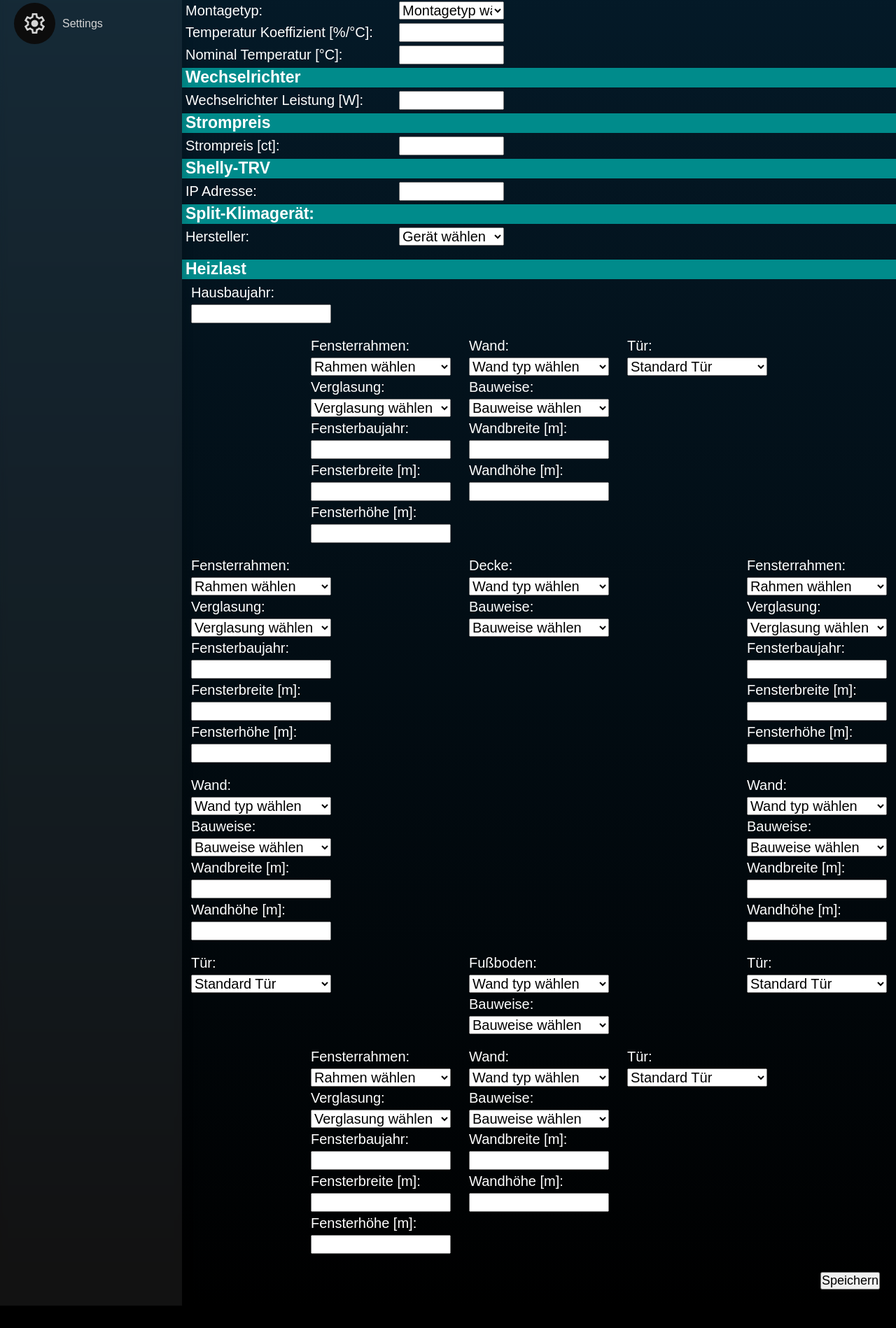
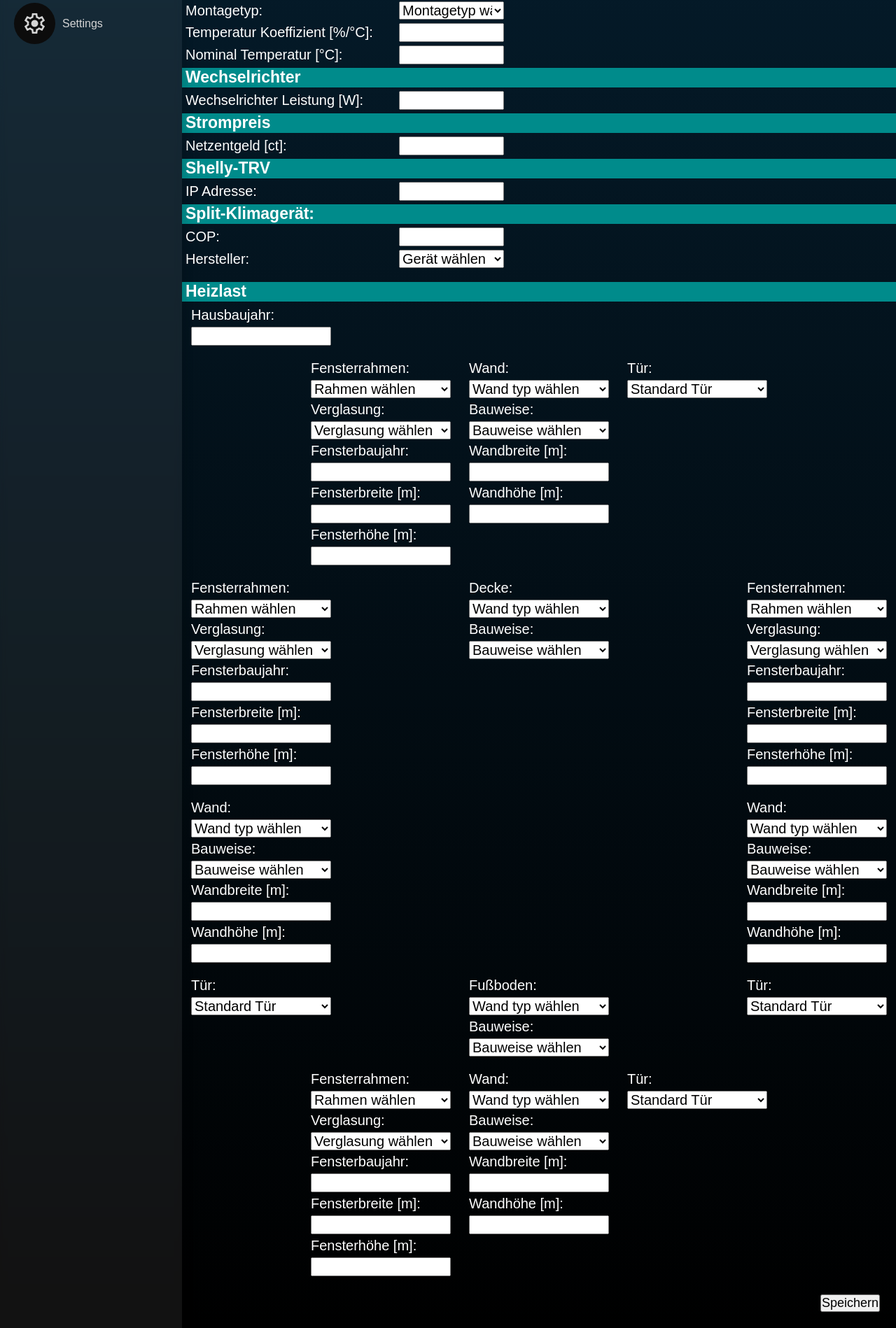
Before and after one commit to Jan1444/Bachelor, a Flask app: template templates/set_vals.html in a window 1280 px wide. Shown: the part 411-2309 px from the top of the page at 70% size. Before the commit the page ends 2277 px from the top, so only its background shows below. Run offline with Flask 3, Linux system fonts and the light colour scheme; the template is opened without the code that fills it, so the values that code supplies are empty; parts of the project's set-up code (start-up, migrations or seed data) failed here and were passed over.

Commit message:
added cop

```diff
--- a/module/set_vals.py
+++ b/module/set_vals.py
@@ -53,6 +53,7 @@ def write_data_to_config(config_data: dict, data: dict) -> dict | int:
         shelly['ip_address'] = str(data.get('ip_address', ''))
 
         air_conditioner["air_conditioner"] = str(data.get('air_conditioner', ''))
+        air_conditioner["air_conditioner_cop"] = float(data.get('air_conditioner_cop', ''))
         air_conditioner["air_conditioner_steering"] = str(data.get('air_conditioner_steering', ''))
         air_conditioner["ip_address_cloud"] = str(data.get('ip_address_cloud', ''))
         air_conditioner["ir_remote"] = str(data.get('ir_remote', ''))
--- a/templates/set_vals.html
+++ b/templates/set_vals.html
@@ -153,7 +153,7 @@
         </nav>
         <section>
             <div class="input-group">
-                <label for="consumer_price">Strompreis [ct]:</label>
+                <label for="consumer_price">Netzentgeld [ct]:</label>
                 <input id="consumer_price" minlength="1" name="consumer_price"
                        type="text" value="{{ config['market']['consumer_price'] }}">
             </div>
@@ -171,6 +171,13 @@
         <nav class="Box1">
             <b>Split-Klimagerät:</b>
         </nav>
+        <section>
+            <div class="input-group">
+                <label for="air_conditioner_cop">COP:</label>
+                <input id="air_conditioner_cop" minlength="13" name="air_conditioner_cop"
+                       type="number" step="0.1" min="0" value="{{ config['air_conditioner']['air_conditioner_cop'] }}">
+            </div>
+        </section>
         <section>
             <div class="input-group">
                 <label for="air_conditioner">Hersteller:</label>
@@ -423,7 +430,7 @@
                         <input id="{{ wall_name }}_height" minlength="1" name="{{ wall_name }}_height" step="0.1"
                                min="0" type="number"
                                value="{{ config['house'][wall_name + '_height'] }}"
-                        onchange='updateWallHeight("{{ wall_name }}_height", "wall4_height", "wall2_height", "wall3_height")'>
+                               onchange='updateWallHeight("{{ wall_name }}_height", "wall4_height", "wall2_height", "wall3_height")'>
 
                     </div>
                     <div class="cell">
```
